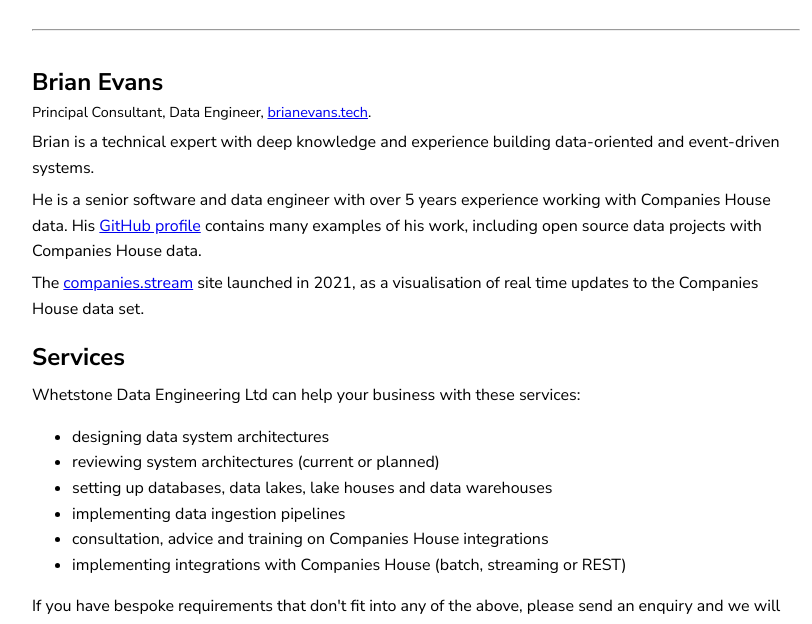
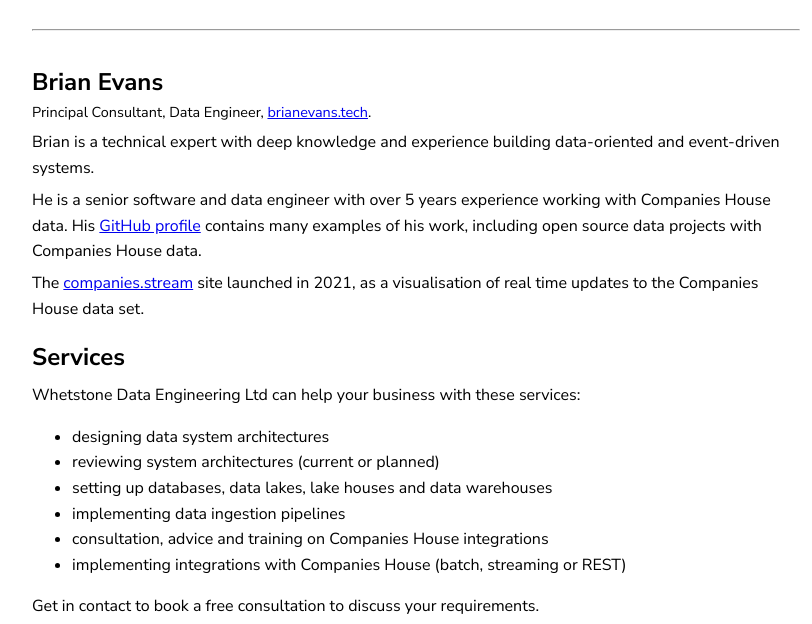
Before and after one commit to mrbrianevans/wdel.co.uk, a website with bundled scripts: page index.html in a window 1280 px wide. Shown: the part 155-779 px from the top of the page, without its empty margins (224-1036 px from the left). Built offline with nearby package versions, Linux system fonts and the light colour scheme.

Commit message:
Edit services text

```diff
--- a/index.html
+++ b/index.html
@@ -50,8 +50,7 @@
             <li>consultation, advice and training on Companies House integrations</li>
             <li>implementing integrations with Companies House (batch, streaming or REST)</li>
         </ul>
-        <p>If you have bespoke requirements that don't fit into any of the above, please send an enquiry and we will
-            make every effort to accommodate you.</p>
+        <p>Get in contact to book a free consultation to discuss your requirements.</p>
     </section>
 
 
```
